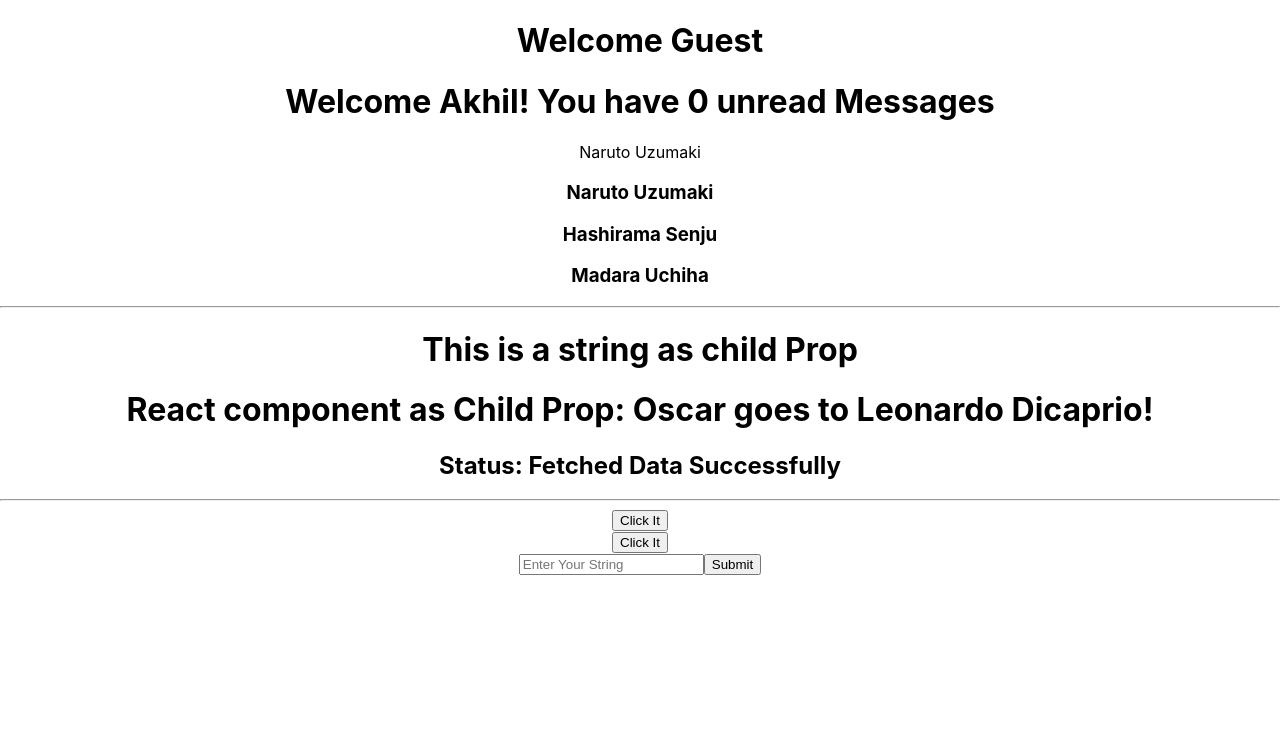
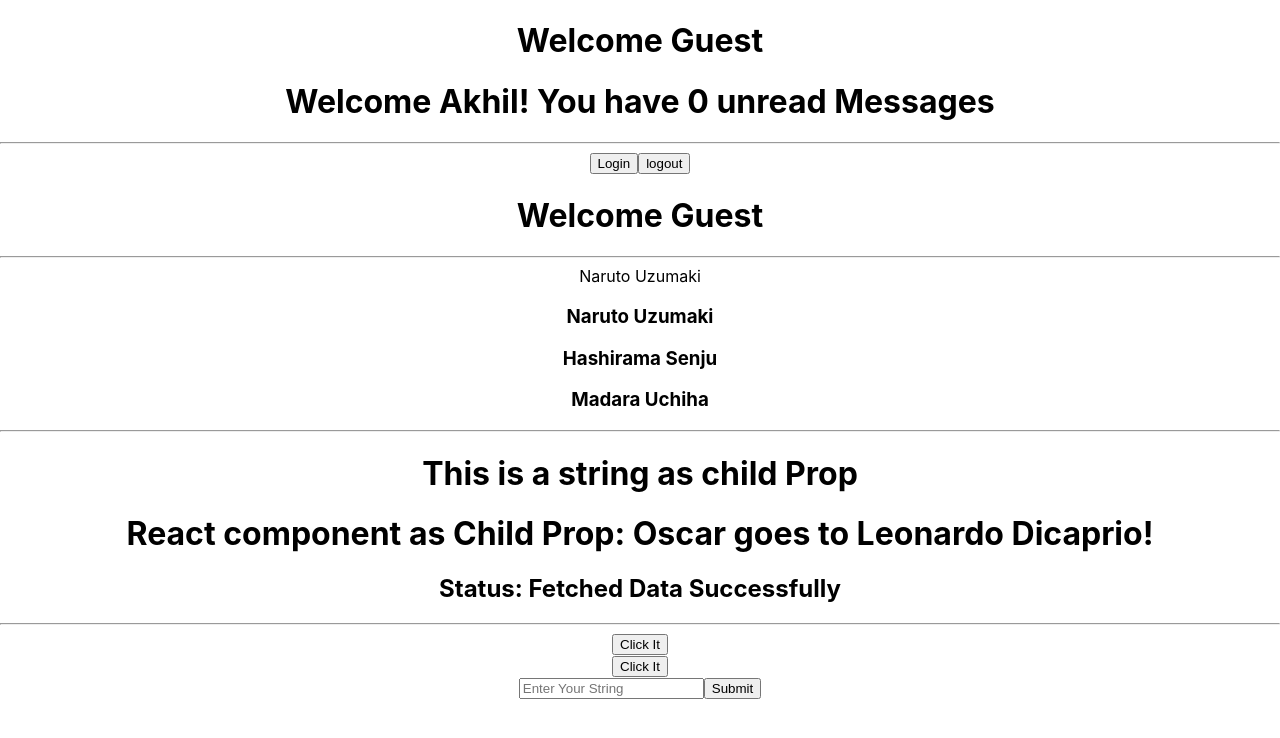
Before and after one commit to akhil-naidu/refresh, a React (Create React App) app in the folder react-ts/: page / in a window 1280 px wide. Shown: the top 738 px of the page. Built offline with nearby package versions, Linux system fonts and the light colour scheme.

Commit message:
new: useState Introduction

```diff
--- a/react-ts/src/App.tsx
+++ b/react-ts/src/App.tsx
@@ -7,6 +7,7 @@
 import { Status } from './components/Status';
 import { SubHeading } from './components/SubHeading';
 import { Input } from './components/Input';
+import { LoggedIn } from './components/state/LoggedIn';
 
 function App() {
   const personName = {
@@ -35,6 +36,9 @@
       <Greet name="Akhil" messageCount={20} isLoggedIn={false} />
       {/* Now I don't want to send the message count prop, we will introduce an optional prop (?) */}
       <Greet name="Akhil" isLoggedIn={true} />
+      <hr />
+      <LoggedIn />
+      <hr />
       <Person name={personName} />
       <PersonList names={nameList} />
       <hr />
--- /dev/null
+++ b/react-ts/src/components/state/LoggedIn.tsx
@@ -0,0 +1,22 @@
+import { useState } from 'react';
+import { Greet } from '../Greet';
+
+export const LoggedIn = () => {
+  const [isLoggedIn, setIsLoggedIn] = useState(false);
+
+  const handleLogIn = () => {
+    setIsLoggedIn(true);
+  };
+  const handleLogOut = () => {
+    setIsLoggedIn(false);
+  };
+  return (
+    <div>
+      <button onClick={handleLogIn}>Login</button>
+      <button onClick={handleLogOut}>logout</button>
+      <div>
+        <Greet name="Akhil" isLoggedIn={isLoggedIn} />
+      </div>
+    </div>
+  );
+};
```
